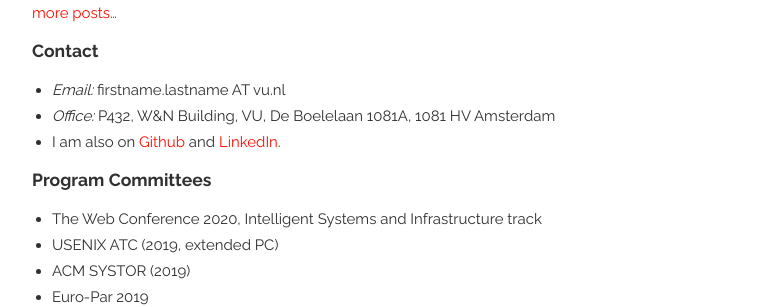
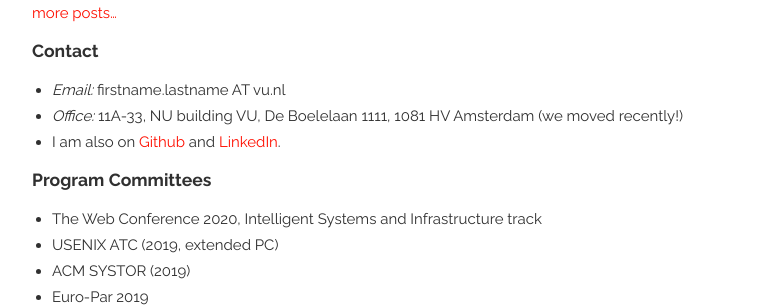
Before and after one commit to animeshtrivedi/animeshtrivedi.github.io, a Jekyll site: the page built from index.md, in a window 1280 px wide. Shown: the part 644-951 px from the top of the page, without its empty margins (258-1021 px from the left). Built offline with Jekyll 4.4.1, drawn with Linux system fonts in a browser that asks for light colours.

Commit message:
Update index.md

```diff
--- a/index.md
+++ b/index.md
@@ -40,7 +40,7 @@ Prior to joining VU, I was a Researcher at the IBM Research Lab, Zurich. I obtai
 
 ### Contact
   * *Email:* firstname.lastname AT vu.nl
-  * *Office:* P432, W&N Building, VU, De Boelelaan 1081A, 1081 HV Amsterdam
+  * *Office:* 11A-33, NU building VU, De Boelelaan 1111, 1081 HV Amsterdam (we moved recently!)
   * I am also on [Github](https://github.com/animeshtrivedi) and [LinkedIn](https://ch.linkedin.com/in/animesh-trivedi-5407aa2).
 
 ### Program Committees
```
